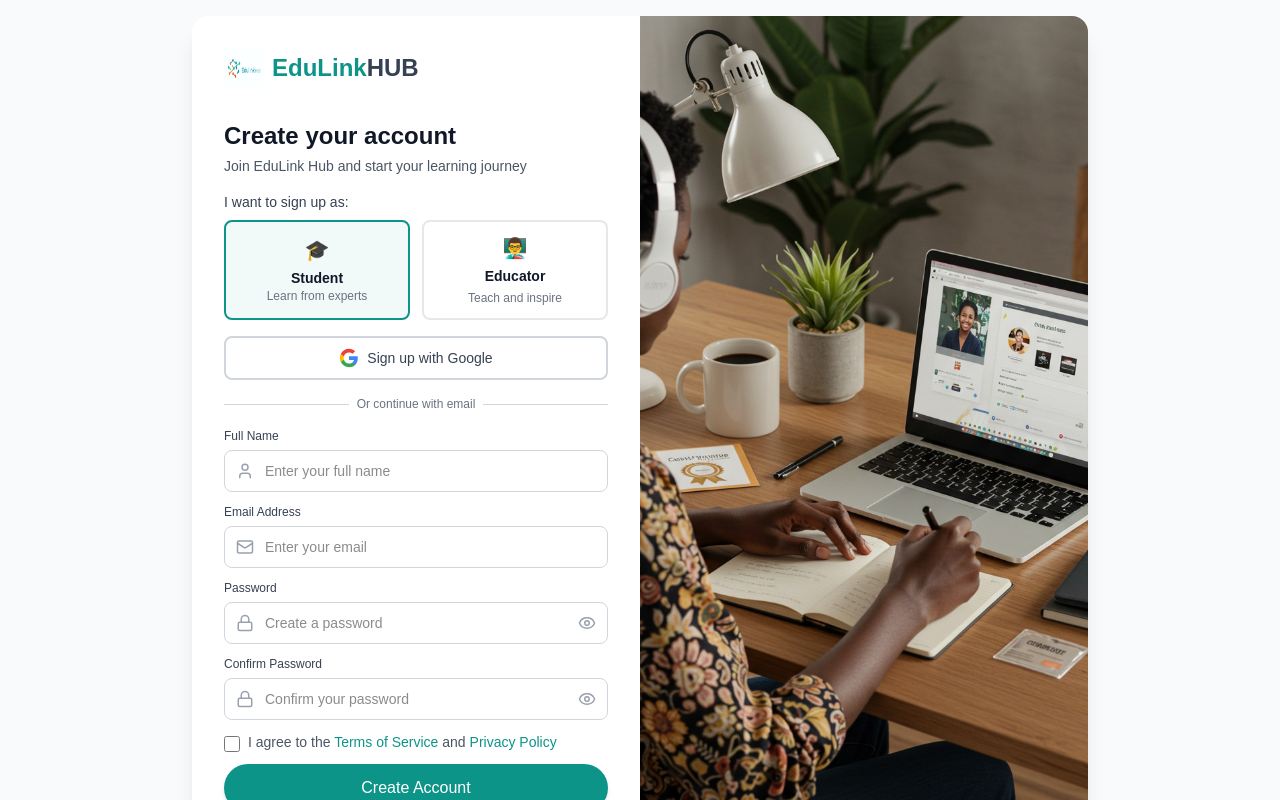
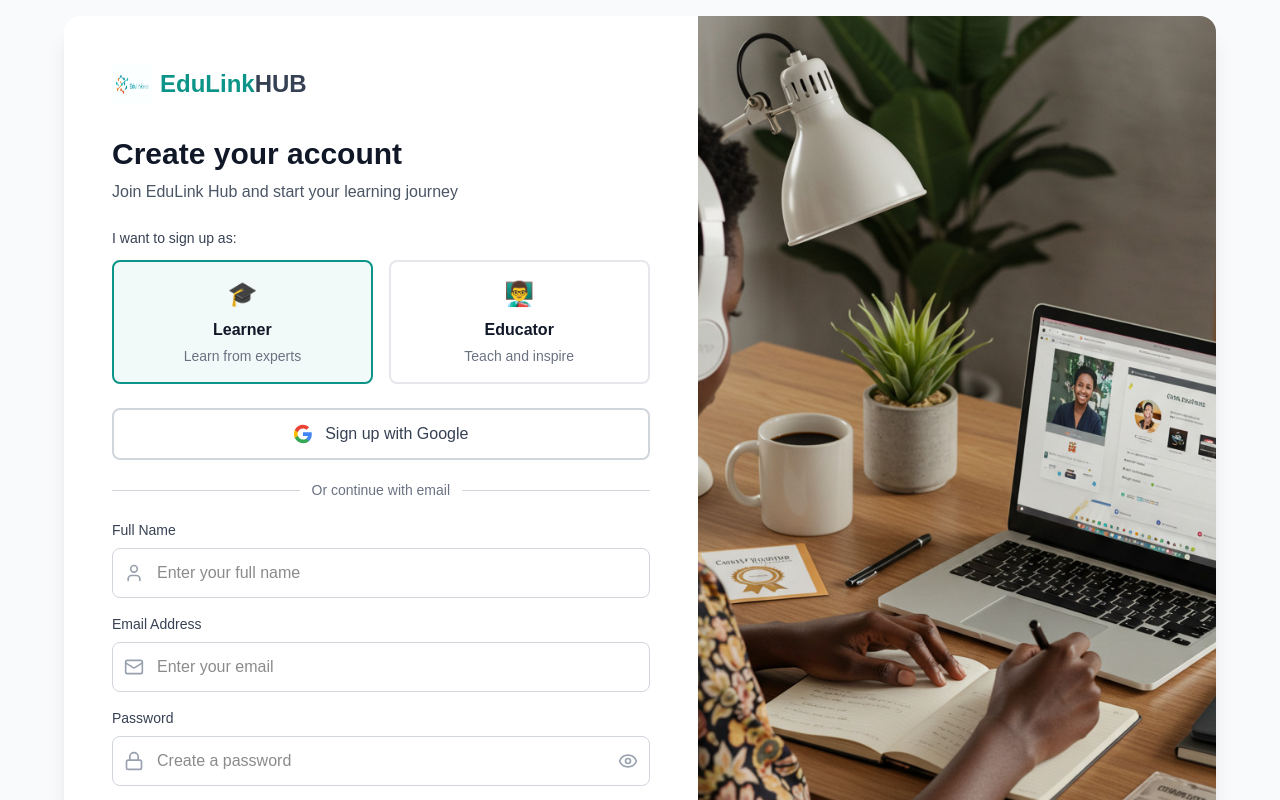
Before and after one commit to Zharokiecoder/edulinlkhub, a Next.js app: page /signup in a window 1280 px wide. Shown: the top 800 px of the page. Built offline with nearby package versions, Linux system fonts and the light colour scheme; no server answers.

Commit message:
signup fix

```diff
--- a/app/(auth)/signup/page.tsx
+++ b/app/(auth)/signup/page.tsx
@@ -175,9 +175,11 @@ export default function SignupPage() {
 
   return (
     <div className="min-h-screen flex items-center justify-center bg-gray-50 p-4">
-      <div className="w-full max-w-4xl bg-white rounded-2xl shadow-xl overflow-hidden flex">
+      {/* Changed max-w-4xl to max-w-6xl for wider container */}
+      <div className="w-full max-w-6xl bg-white rounded-2xl shadow-xl overflow-hidden flex">
         {/* Left Side - Form */}
-        <div className="flex-1 p-6 lg:p-8">
+        {/* Changed flex-1 to have more specific width control */}
+        <div className="w-full lg:w-[55%] p-8 lg:p-12">
           {/* Logo */}
           <Link href="/" className="flex items-center gap-2 mb-8">
             <Image
@@ -193,48 +195,48 @@ export default function SignupPage() {
             </span>
           </Link>
 
-          <div className="mb-4">
-            <h1 className="text-2xl font-bold text-gray-900 mb-1">
+          <div className="mb-6">
+            <h1 className="text-3xl font-bold text-gray-900 mb-2">
               Create your account
             </h1>
-            <p className="text-sm text-gray-600">
+            <p className="text-base text-gray-600">
               Join EduLink Hub and start your learning journey
             </p>
           </div>
 
           {/* Role Selection */}
-          <div className="mb-4">
-            <label className="block text-sm font-medium text-gray-700 mb-2">
+          <div className="mb-6">
+            <label className="block text-sm font-medium text-gray-700 mb-3">
               I want to sign up as:
             </label>
-            <div className="grid grid-cols-2 gap-3">
+            <div className="grid grid-cols-2 gap-4">
               <button
                 type="button"
                 onClick={() => setRole('student')}
-                className={`p-3 border-2 rounded-lg text-center transition-all ${
+                className={`p-4 border-2 rounded-lg text-center transition-all ${
                   role === 'student'
                     ? 'border-[#0D9488] bg-[#0D9488]/5'
                     : 'border-gray-200 hover:border-gray-300'
                 }`}
               >
-                <div className="text-xl mb-1">🎓</div>
-                <div className="font-semibold text-gray-900 text-sm">Student</div>
-                <div className="text-xs text-gray-500">
+                <div className="text-2xl mb-2">🎓</div>
+                <div className="font-semibold text-gray-900">Learner</div>
+                <div className="text-sm text-gray-500 mt-1">
                   Learn from experts
                 </div>
               </button>
               <button
                 type="button"
                 onClick={() => setRole('educator')}
-                className={`p-3 border-2 rounded-lg text-center transition-all ${
+                className={`p-4 border-2 rounded-lg text-center transition-all ${
                   role === 'educator'
                     ? 'border-[#0D9488] bg-[#0D9488]/5'
                     : 'border-gray-200 hover:border-gray-300'
                 }`}
               >
-                <div className="text-xl mb-1">👨‍🏫</div>
-                <div className="font-semibold text-gray-900 text-sm">Educator</div>
-                <div className="text-xs text-gray-500 mt-1">
+                <div className="text-2xl mb-2">👨‍🏫</div>
+                <div className="font-semibold text-gray-900">Educator</div>
+                <div className="text-sm text-gray-500 mt-1">
                   Teach and inspire
                 </div>
               </button>
@@ -243,7 +245,7 @@ export default function SignupPage() {
 
           {/* Error Message */}
           {error && (
-            <div className="mb-4 p-3 bg-red-50 border border-red-200 rounded-lg">
+            <div className="mb-5 p-4 bg-red-50 border border-red-200 rounded-lg">
               <p className="text-sm text-red-600">{error}</p>
             </div>
           )}
@@ -252,7 +254,7 @@ export default function SignupPage() {
           <button
             onClick={handleGoogleSignup}
             disabled={loading}
-            className="w-full flex items-center justify-center gap-2 px-4 py-2.5 border-2 border-gray-300 rounded-lg hover:bg-gray-50 transition-colors mb-4 disabled:opacity-50 disabled:cursor-not-allowed"
+            className="w-full flex items-center justify-center gap-3 px-4 py-3 border-2 border-gray-300 rounded-lg hover:bg-gray-50 transition-colors mb-5 disabled:opacity-50 disabled:cursor-not-allowed"
           >
             <svg className="w-5 h-5" viewBox="0 0 24 24">
               <path
@@ -272,39 +274,39 @@ export default function SignupPage() {
                 d="M12 5.38c1.62 0 3.06.56 4.21 1.64l3.15-3.15C17.45 2.09 14.97 1 12 1 7.7 1 3.99 3.47 2.18 7.07l3.66 2.84c.87-2.6 3.3-4.53 6.16-4.53z"
               />
             </svg>
-            <span className="font-medium text-gray-700 text-sm">
+            <span className="font-medium text-gray-700">
               {loading ? 'Signing up...' : `Sign up with Google`}
             </span>
           </button>
 
-          <div className="relative mb-4">
+          <div className="relative mb-5">
             <div className="absolute inset-0 flex items-center">
               <div className="w-full border-t border-gray-300"></div>
             </div>
-            <div className="relative flex justify-center text-xs">
-              <span className="px-2 bg-white text-gray-500">
+            <div className="relative flex justify-center text-sm">
+              <span className="px-3 bg-white text-gray-500">
                 Or continue with email
               </span>
             </div>
           </div>
 
           {/* Email Sign Up Form */}
-          <form onSubmit={handleEmailSignup} className="space-y-3">
+          <form onSubmit={handleEmailSignup} className="space-y-4">
             <div>
-              <label className="block text-xs font-medium text-gray-700 mb-1.5">
+              <label className="block text-sm font-medium text-gray-700 mb-2">
                 Full Name
               </label>
               <div className="relative">
                 <User
                   className="absolute left-3 top-1/2 transform -translate-y-1/2 text-gray-400"
-                  size={18}
+                  size={20}
                 />
                 <input
                   type="text"
                   name="name"
                   value={formData.name}
                   onChange={handleInputChange}
-                  className="w-full pl-10 pr-4 py-2.5 text-sm border border-gray-300 rounded-lg focus:ring-2 focus:ring-[#0D9488] focus:border-transparent outline-none transition"
+                  className="w-full pl-11 pr-4 py-3 border border-gray-300 rounded-lg focus:ring-2 focus:ring-[#0D9488] focus:border-transparent outline-none transition"
                   placeholder="Enter your full name"
                   disabled={loading}
                 />
@@ -312,20 +314,20 @@ export default function SignupPage() {
             </div>
 
             <div>
-              <label className="block text-xs font-medium text-gray-700 mb-1.5">
+              <label className="block text-sm font-medium text-gray-700 mb-2">
                 Email Address
               </label>
               <div className="relative">
                 <Mail
                   className="absolute left-3 top-1/2 transform -translate-y-1/2 text-gray-400"
-                  size={18}
+                  size={20}
                 />
                 <input
                   type="email"
                   name="email"
                   value={formData.email}
                   onChange={handleInputChange}
-                  className="w-full pl-10 pr-4 py-2.5 text-sm border border-gray-300 rounded-lg focus:ring-2 focus:ring-[#0D9488] focus:border-transparent outline-none transition"
+                  className="w-full pl-11 pr-4 py-3 border border-gray-300 rounded-lg focus:ring-2 focus:ring-[#0D9488] focus:border-transparent outline-none transition"
                   placeholder="Enter your email"
                   disabled={loading}
                 />
@@ -333,20 +335,20 @@ export default function SignupPage() {
             </div>
 
             <div>
-              <label className="block text-xs font-medium text-gray-700 mb-1.5">
+              <label className="block text-sm font-medium text-gray-700 mb-2">
                 Password
               </label>
               <div className="relative">
                 <Lock
                   className="absolute left-3 top-1/2 transform -translate-y-1/2 text-gray-400"
-                  size={18}
+                  size={20}
                 />
                 <input
                   type={showPassword ? 'text' : 'password'}
                   name="password"
                   value={formData.password}
                   onChange={handleInputChange}
-                  className="w-full pl-10 pr-12 py-2.5 text-sm border border-gray-300 rounded-lg focus:ring-2 focus:ring-[#0D9488] focus:border-transparent outline-none transition"
+                  className="w-full pl-11 pr-12 py-3 border border-gray-300 rounded-lg focus:ring-2 focus:ring-[#0D9488] focus:border-transparent outline-none transition"
                   placeholder="Create a password"
                   disabled={loading}
                 />
@@ -355,26 +357,26 @@ export default function SignupPage() {
                   onClick={() => setShowPassword(!showPassword)}
                   className="absolute right-3 top-1/2 transform -translate-y-1/2 text-gray-400 hover:text-gray-600"
                 >
-                  {showPassword ? <EyeOff size={18} /> : <Eye size={18} />}
+                  {showPassword ? <EyeOff size={20} /> : <Eye size={20} />}
                 </button>
               </div>
             </div>
 
             <div>
-              <label className="block text-xs font-medium text-gray-700 mb-1.5">
+              <label className="block text-sm font-medium text-gray-700 mb-2">
                 Confirm Password
               </label>
               <div className="relative">
                 <Lock
                   className="absolute left-3 top-1/2 transform -translate-y-1/2 text-gray-400"
-                  size={18}
+                  size={20}
                 />
                 <input
                   type={showConfirmPassword ? 'text' : 'password'}
                   name="confirmPassword"
                   value={formData.confirmPassword}
                   onChange={handleInputChange}
-                  className="w-full pl-10 pr-12 py-2.5 text-sm border border-gray-300 rounded-lg focus:ring-2 focus:ring-[#0D9488] focus:border-transparent outline-none transition"
+                  className="w-full pl-11 pr-12 py-3 border border-gray-300 rounded-lg focus:ring-2 focus:ring-[#0D9488] focus:border-transparent outline-none transition"
                   placeholder="Confirm your password"
                   disabled={loading}
                 />
@@ -383,12 +385,12 @@ export default function SignupPage() {
                   onClick={() => setShowConfirmPassword(!showConfirmPassword)}
                   className="absolute right-3 top-1/2 transform -translate-y-1/2 text-gray-400 hover:text-gray-600"
                 >
-                  {showConfirmPassword ? <EyeOff size={18} /> : <Eye size={18} />}
+                  {showConfirmPassword ? <EyeOff size={20} /> : <Eye size={20} />}
                 </button>
               </div>
             </div>
 
-            <div className="flex items-start">
+            <div className="flex items-start pt-1">
               <input
                 type="checkbox"
                 id="terms"
@@ -411,14 +413,14 @@ export default function SignupPage() {
             <Button
               type="submit"
               variant="teal"
-              className="w-full"
+              className="w-full py-3"
               disabled={loading}
             >
               {loading ? 'Creating Account...' : `Create Account`}
             </Button>
           </form>
 
-          <p className="mt-4 text-center text-xs text-gray-600">
+          <p className="mt-6 text-center text-sm text-gray-600">
             Already have an account?{' '}
             <Link href="/login" className="text-[#0D9488] hover:underline font-semibold">
               Log in
@@ -427,7 +429,8 @@ export default function SignupPage() {
         </div>
 
         {/* Right Side - Image */}
-        <div className="hidden lg:block lg:w-1/2 relative">
+        {/* Changed lg:w-1/2 to lg:w-[45%] to balance with the wider form */}
+        <div className="hidden lg:block lg:w-[45%] relative">
           <Image
             src="/images/signup-bg.jpg"
             alt="Students learning"
```
